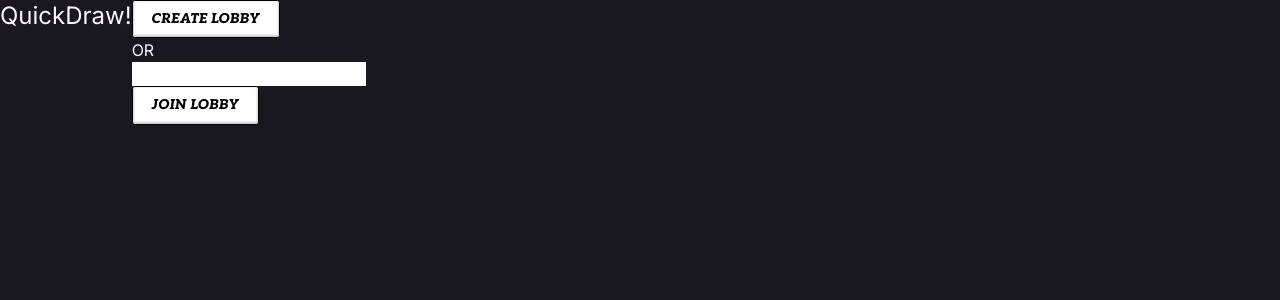
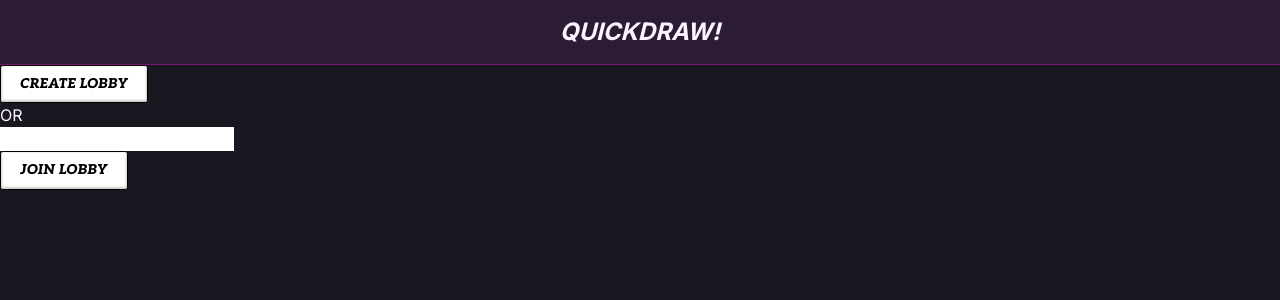
Before and after one commit to vworo/GameCade-Client-React, a Next.js app: page /games/QuickDraw/play in a window 1280 px wide. Shown: the top 300 px of the page. Built offline with nearby package versions, Linux system fonts and the light colour scheme.

Commit message:
add styling to sidebar and play around with game page styling

```diff
--- a/next.config.mjs
+++ b/next.config.mjs
@@ -1,6 +1,7 @@
 /** @type {import('next').NextConfig} */
 const nextConfig = {
     output: 'export',
+    images: { unoptimized: true }
 };
 
 export default nextConfig;
--- a/src/app/games/QuickDraw/play/page.tsx
+++ b/src/app/games/QuickDraw/play/page.tsx
@@ -11,9 +11,11 @@ export default function QuickDrawPlay() {
     const globalState = useGlobalContext();
     const [lobbyCode, setLobbyCode] = useState();
 
-    return (<div className="flex flex-column">
-        <h1 className='text-2xl'>QuickDraw!</h1>
+    return (<>
+        <div className="pageHeader game p-4">
+            <h1 className='text-2xl'>QuickDraw!</h1>
+        </div>
         <LobbyGenerator onCodeGenerated={setLobbyCode} />
         { lobbyCode && <Draw lobbyCode={lobbyCode} userId={globalState.user.id} displayName={globalState.user.displayName} /> }
-    </div>);
+    </>);
 }
--- a/src/app/globals.scss
+++ b/src/app/globals.scss
@@ -96,7 +96,20 @@ button {
 
 // * Page
 
-.pageContent.sidebarAvailable {
-  padding: 1.5rem;
-  padding-top: 3rem;
+.pageHeader.game {
+  display: flex;
+  flex-direction: row;
+  justify-content: center;
+  align-items: center;
+
+  width: 100%;
+  border-bottom: 1px solid #76156c;
+  background: rgba(#da3fcb, 0.1);
+
+  & h1 {
+    text-transform: uppercase;
+    font-style: italic;
+    font-weight: bold;
+    cursor: default;
+  }
 }
--- /dev/null
+++ b/src/components/sidebar/Sidebar.scss
@@ -0,0 +1,11 @@
+.gc-sidebar {
+    transition: all 0.34s ease-in-out;
+
+    background: #221f2f;
+    border-right: 1px solid #000623;
+    box-shadow: 0px 0px 15px 0px #161622;
+
+    &:hover {
+        background: #262333;
+    }
+}
--- a/src/components/sidebar/Sidebar.tsx
+++ b/src/components/sidebar/Sidebar.tsx
@@ -6,6 +6,7 @@ import Link from 'next/link'
 import SignOut from "@/components/SignOut"
 import { useGlobalContext, EMPTY_USER } from '@/contexts/GlobalStore';
 
+import './Sidebar.scss';
 
 export default function Sidebar({}) {
     const router = useRouter();
@@ -19,8 +20,8 @@ export default function Sidebar({}) {
     }
 
     return (
-        <aside className="h-screen w-1/4">
-            <nav className="h-full flex flex-col bg-white w-full p-4 border border-yellow-500 justify-between">
+        <aside className="h-svh w-1/4 gc-sidebar flex flex-col p-4 justify-between">
+            <nav className="">
                 <div className="flex-col flex justify-center items-center border border-blue-500">
                     <h1 className="text-black italic font-bold text-4xl mb-7">GAMECADE</h1>
                     <button className="primary">
--- a/src/contexts/GlobalStore.tsx
+++ b/src/contexts/GlobalStore.tsx
@@ -51,7 +51,7 @@ export function GlobalStore({ children }: Readonly<{
     <GlobalContext.Provider value={ globalState }>
       <div className="page flex flex-row min-h-svh">
         { user.id && <Sidebar /> }
-        <div className={'pageContent flex flex-wrap flex-1 w-full ' + (user.id && 'sidebarAvailable') }>
+        <div className={'pageContent flex flex-col flex-wrap flex-1 w-full ' + (user.id && 'sidebarAvailable') }>
           { children }
         </div>
         { user.id && <ChatBox /> }
```
